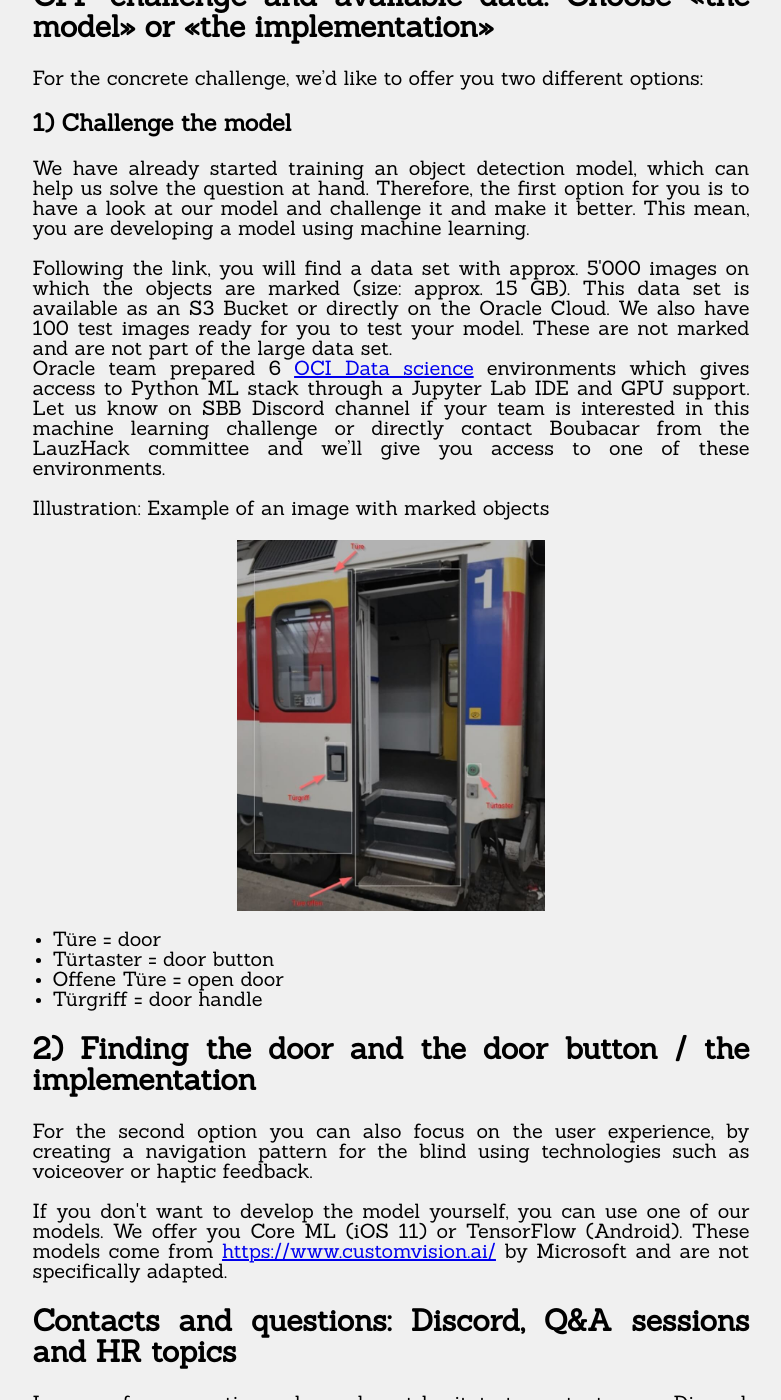
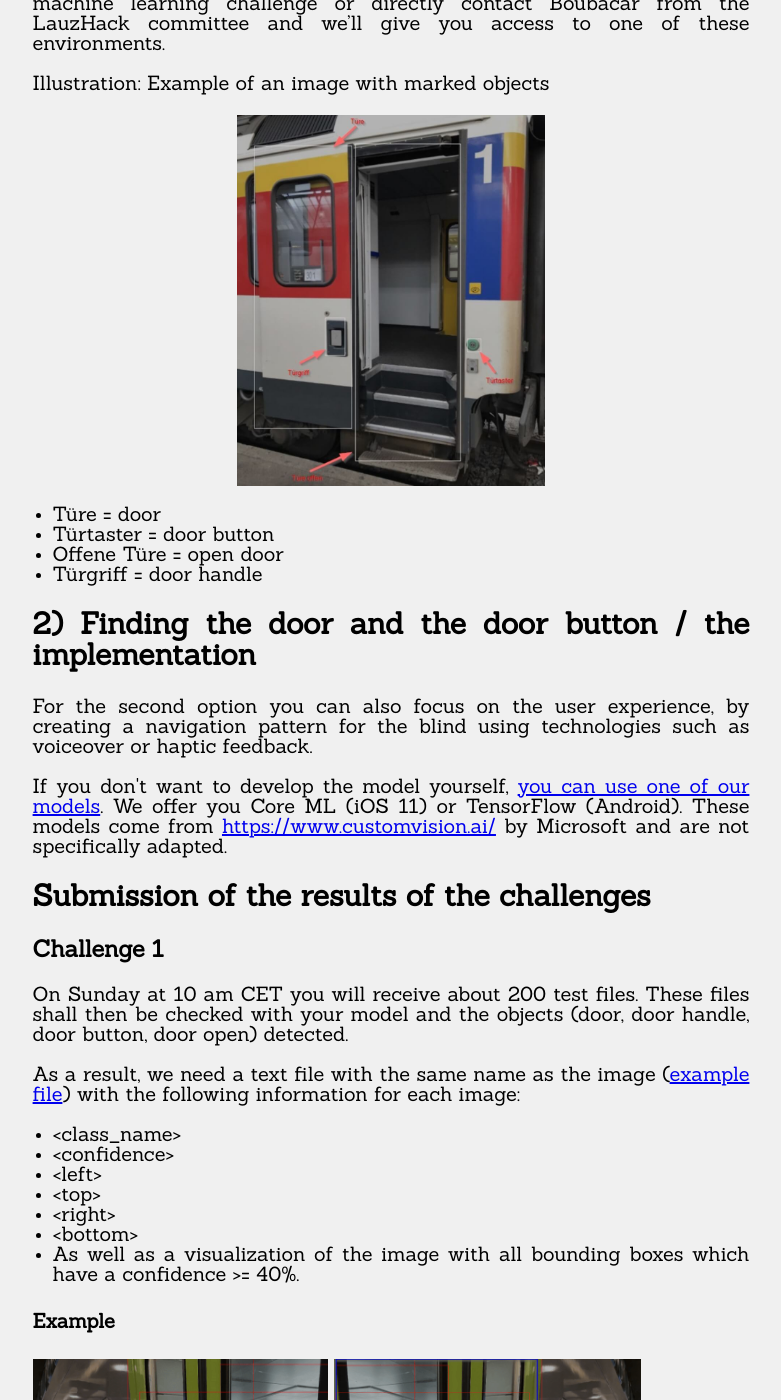
Before and after one commit to LauzHack/LauzHack.github.io, a Jekyll site: the page built from challenges/sbb.html, in a window 1280 px wide and 1400 px high, scrolled down 2652 px. Shown: the whole window, without its empty margins (249-1030 px from the left). Built offline with Jekyll 4.4.1, drawn with Linux system fonts in a browser that asks for light colours; some of the changed text lies outside the part shown.

Commit message:
Add SBB submission info

```diff
--- a/challenges/sbb.html
+++ b/challenges/sbb.html
@@ -9,7 +9,7 @@ layout: default
   train door button detector
   </h1>
 
-  <a target="_blank" href="https://drive.google.com/file/d/1QKTNbuuT1GO1wFG8yDpUntKhq6ZmlsiU/view?usp=sharing"><img src="../images/challenges/sbb/preview.png" style="display: block; margin: auto; max-width: 100%; width: 40em"></a>
+  <!--<a target="_blank" href="https://drive.google.com/file/d/1QKTNbuuT1GO1wFG8yDpUntKhq6ZmlsiU/view?usp=sharing"><img src="../images/challenges/sbb/preview.png" style="display: block; margin: auto; max-width: 100%; width: 40em"></a>-->
 
   <h2>About us</h2>
   <p>
@@ -17,8 +17,10 @@ layout: default
   </p>
   <p>
     CFF has a long history of excellence when it comes to intensity of use, safety and reliability and quality of service for all our passengers and clients. These are aspects we would like to keep on a high level of satisfaction and where we strive for continuous improvement.
+  </p>
+  <h2>
     Our client base includes everyone: focus on the visually impaired
-  </p>
+  </h2>
   <p>
     This continuous improvement shall be of use to all our customers. During this challenge, we would like to focus on a specific subgroup of our customers, the blind and visually impaired. This is not something new, but an endeavor we have started quite some time ago.
   </p>
@@ -56,20 +58,16 @@ layout: default
   <img src="../images/challenges/sbb/trainstation.png" style="display: block; margin: auto;max-width: 100%; width:40em">
 
   <br>
-  <h2>
-    CFF challenge and available data: Choose «the model» or «the implementation»
-  </h2>
+  <h2>CFF challenge and available data: Choose «the model» or «the implementation»</h2>
   <p>
     For the concrete challenge, we’d like to offer you two different options:
   </p>
-  <h3>
-    1)	Challenge the model
-  </h3>
+  <h3>1)	Challenge the model</h3>
   <p>
     We have already started training an object detection model, which can help us solve the question at hand. Therefore, the first option for you is to have a look at our model and challenge it and make it better. This mean, you are developing a model using machine learning.
   </p>
   <p>
-    Following the link, you will find a data set with approx. 5'000 images on which the objects are marked (size: approx. 15 GB). This data set is available as an S3 Bucket or directly on the Oracle Cloud. We also have 100 test images ready for you to test your model. These are not marked and are not part of the large data set.
+    Following the link, you will find a data set with approx. 5'000 images on which the objects are marked (size: approx. 15 GB). This data set is available as an S3 Bucket or directly on the Oracle Cloud. We also have 100 <a href="https://drive.google.com/file/d/1BhrsOlcjvP58FIOuJBI5jdC-rcKrpwEj/view?usp=sharing">test images ready for you</a> to test your model. These are not marked and are not part of the large data set.
     <br>
     Oracle team prepared 6 <a href="https://docs.cloud.oracle.com/en-us/iaas/data-science/using/data-science.htm">OCI Data science</a> environments which gives access to Python ML stack through a Jupyter Lab IDE and GPU support.
     Let us know on SBB Discord channel if your team is interested in this machine learning challenge or directly contact Boubacar from the LauzHack committee and we’ll give you access to one of these environments.
@@ -79,7 +77,7 @@ layout: default
 
   </p>
   <img src="../images/challenges/sbb/traindoor.jpg" style="display: block; margin-left: auto; margin-right: auto; width:auto; height:auto; max-width:40%">
-    <ul style="margin-left: 1em;">
+    <ul class="indented">
       <li>Türe = door</li>
       <li>Türtaster = door button</li>
       <li>Offene Türe = open door</li>
@@ -92,9 +90,43 @@ layout: default
     For the second option you can also focus on the user experience, by creating a navigation pattern for the blind using technologies such as voiceover or haptic feedback.
   </p>
   <p>
-  If you don't want to develop the model yourself, you can use one of our models. We offer you Core ML (iOS 11) or TensorFlow (Android). These models come from <a href="https://www.customvision.ai/">https://www.customvision.ai/</a> by Microsoft and are not specifically adapted.
+  If you don't want to develop the model yourself, <a href="https://drive.google.com/file/d/1czB79SC_DWtIlWK-fG_5c1ya6xuFB7Wz/view?usp=sharing">you can use one of our models</a>. We offer you Core ML (iOS 11) or TensorFlow (Android). These models come from <a href="https://www.customvision.ai/">https://www.customvision.ai/</a> by Microsoft and are not specifically adapted.
   </p>
+  <h2>Submission of the results of the challenges</h2>
+  <h3>Challenge 1</h3>
+  <p>
+    On Sunday at 10 am CET you will receive about 200 test files. These files shall then be
+    checked with your model and the objects (door, door handle, door button, door open)
+    detected.
+  </p>
+  <p>
+    As a result, we need a text file with the same name as the image (<a href="https://drive.google.com/file/d/1IuKz2C2h8gzP3cahajQGVeAQ6UPVjbAq/view?usp=sharing">example file</a>) with the following information for each image:
+  </p>
+  <ul class="indented">
+    <li>&ltclass_name&gt</li>
+    <li>&ltconfidence&gt</li>
+    <li>&ltleft&gt</li>
+    <li>&lttop&gt</li>
+    <li>&ltright&gt</li>
+    <li>&ltbottom&gt</li>
+    <li>As well as a visualization of the image with all bounding boxes which have a confidence >= 40%.</li>
+  </ul>
+  <h4>Example</h4>
 
+  <div style="height:20em; display:inline-block" >
+    <img src="../images/challenges/sbb/trainleft.png" style="margin-left: auto; margin-right: auto;  width:auto; height:100%;; ">
+    <img src="../images/challenges/sbb/trainright.png" style="margin-left: auto; margin-right: auto;  width:auto; height:100%;; ">
+    <p><span style="color:blue">Blue</span>: ground truth // <span style="color:red">Red</span>: bounding box from the model<p>
+  </div>
+  <p>
+    We then check how well your bounding boxes match our (manually drawn) ground truth.
+  </p>
+  <p>
+    Please include a <b>pitch video</b> and link to <b>source code</b> (e.g github repository) in your project submission. You can specify the location of the test files and visualization images in a Readme file at the root of your repository.
+    Additionally we would appreciate the <b>model</b> and a <b>documentation</b> of how to call the model.
+  </p>
+  <h4>Challenge 2</h4>
+  <p>Besides the <b>pitch video</b> and the <b>source code</b> there are no additional elements.</p>
   <h2>
     Contacts and questions: Discord, Q&A sessions and HR topics
   </h2>
```
Also changed, not shown: images/challenges/sbb/trainleft.png (added), images/challenges/sbb/trainright.png (added).
